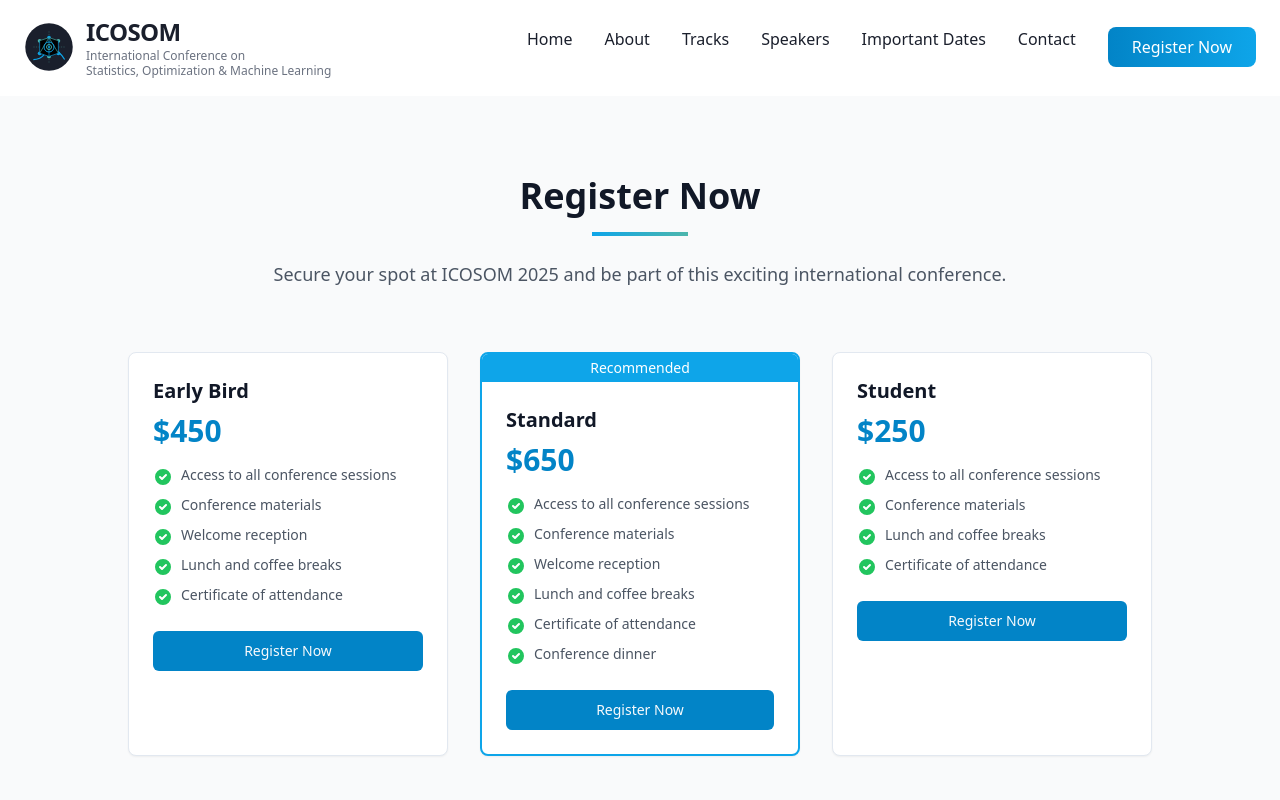
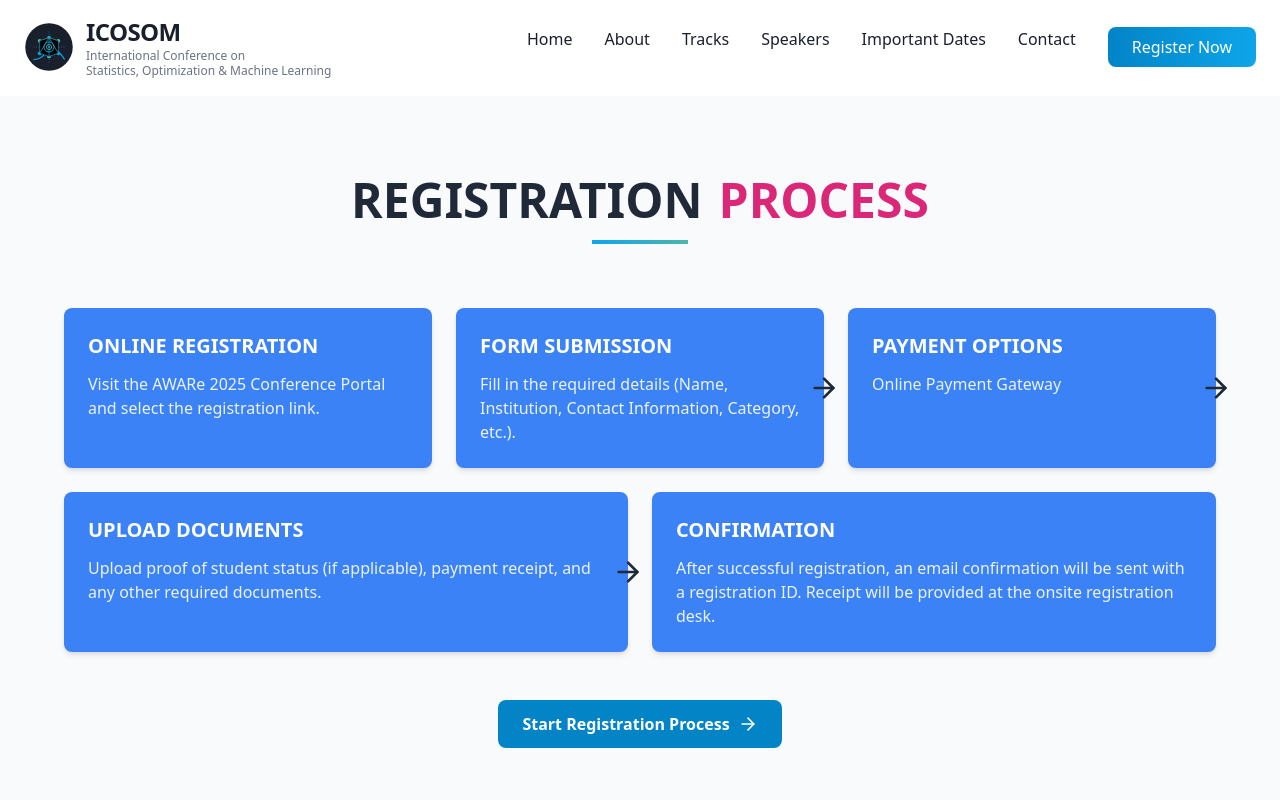
Before and after one commit to Maverick-08/icosom, a React (Vite) app: page /register in a window 1280 px wide. Shown: the top 800 px of the page. Built offline with nearby package versions, Linux system fonts and the light colour scheme.

Commit message:
Remove registration prices section
Remove the prices card section from the RegisterSection component.

```diff
--- a/src/components/RegisterSection.tsx
+++ b/src/components/RegisterSection.tsx
@@ -1,45 +1,40 @@
 
 import React from 'react';
-import { Button } from '@/components/ui/button';
-import { Card, CardContent } from '@/components/ui/card';
+import { ArrowRight } from 'lucide-react';
 
 const RegisterSection = () => {
-  const registrationOptions = [
+  const registrationSteps = [
     {
-      type: "Early Bird",
-      price: "$450",
-      benefits: [
-        "Access to all conference sessions",
-        "Conference materials",
-        "Welcome reception",
-        "Lunch and coffee breaks",
-        "Certificate of attendance"
-      ],
-      recommended: false
+      title: "ONLINE REGISTRATION",
+      description: "Visit the AWARe 2025 Conference Portal and select the registration link.",
+      icon: null,
+      color: "bg-blue-500",
     },
     {
-      type: "Standard",
-      price: "$650",
-      benefits: [
-        "Access to all conference sessions",
-        "Conference materials",
-        "Welcome reception",
-        "Lunch and coffee breaks",
-        "Certificate of attendance",
-        "Conference dinner"
-      ],
-      recommended: true
+      title: "FORM SUBMISSION",
+      description: "Fill in the required details (Name, Institution, Contact Information, Category, etc.).",
+      icon: <ArrowRight className="w-8 h-8 text-gray-800" />,
+      color: "bg-blue-500",
     },
     {
-      type: "Student",
-      price: "$250",
-      benefits: [
-        "Access to all conference sessions",
-        "Conference materials",
-        "Lunch and coffee breaks",
-        "Certificate of attendance"
-      ],
-      recommended: false
+      title: "PAYMENT OPTIONS",
+      description: "Online Payment Gateway",
+      icon: <ArrowRight className="w-8 h-8 text-gray-800" />,
+      color: "bg-blue-500",
+    },
+    {
+      title: "UPLOAD DOCUMENTS",
+      description: "Upload proof of student status (if applicable), payment receipt, and any other required documents.",
+      icon: <ArrowRight className="w-8 h-8 text-gray-800" />,
+      color: "bg-blue-500",
+      fullWidth: true,
+    },
+    {
+      title: "CONFIRMATION",
+      description: "After successful registration, an email confirmation will be sent with a registration ID. Receipt will be provided at the onsite registration desk.",
+      icon: null,
+      color: "bg-blue-500",
+      fullWidth: true,
     }
   ];
 
@@ -47,50 +42,55 @@ const RegisterSection = () => {
     <section id="register" className="py-20 bg-gray-50">
       <div className="container mx-auto px-4 md:px-6">
         <div className="text-center mb-16">
-          <h2 className="text-3xl md:text-4xl font-bold text-gray-900 mb-4">Register Now</h2>
+          <h2 className="text-5xl font-bold mb-4">
+            <span className="text-gray-800">REGISTRATION</span>
+            <span className="text-pink-600 ml-4">PROCESS</span>
+          </h2>
           <div className="w-24 h-1 bg-gradient-to-r from-icosom-500 to-icosom-teal mx-auto mb-6"></div>
-          <p className="text-lg text-gray-600 max-w-3xl mx-auto">
-            Secure your spot at ICOSOM 2025 and be part of this exciting international conference.
-          </p>
         </div>
 
-        <div className="grid grid-cols-1 md:grid-cols-3 gap-8 max-w-5xl mx-auto">
-          {registrationOptions.map((option, index) => (
-            <Card
-              key={index}
-              className={`overflow-hidden ${
-                option.recommended ? 'border-2 border-icosom-500 relative' : ''
-              }`}
-            >
-              {option.recommended && (
-                <div className="bg-icosom-500 text-white text-center py-1 text-sm font-medium">
-                  Recommended
+        <div className="grid grid-cols-1 md:grid-cols-3 gap-6 max-w-6xl mx-auto mb-6">
+          {registrationSteps.slice(0, 3).map((step, index) => (
+            <div key={index} className="relative flex">
+              <div className={`${step.color} text-white p-6 rounded-lg shadow-md w-full`}>
+                <h3 className="text-xl font-bold mb-3">{step.title}</h3>
+                <p className="text-white/90">{step.description}</p>
+              </div>
+              {step.icon && (
+                <div className="absolute -right-4 top-1/2 transform -translate-y-1/2 z-10">
+                  {step.icon}
                 </div>
               )}
-              <CardContent className="p-6">
-                <h3 className="text-xl font-bold text-gray-900 mb-2">{option.type}</h3>
-                <p className="text-3xl font-bold text-icosom-600 mb-4">{option.price}</p>
-                <ul className="space-y-2 mb-6">
-                  {option.benefits.map((benefit, i) => (
-                    <li key={i} className="flex items-start">
-                      <svg
-                        xmlns="http://www.w3.org/2000/svg"
-                        className="h-5 w-5 text-green-500 mr-2 mt-0.5"
-                        viewBox="0 0 20 20"
-                        fill="currentColor"
-                      >
-                        <path fillRule="evenodd" d="M10 18a8 8 0 100-16 8 8 0 000 16zm3.707-9.293a1 1 0 00-1.414-1.414L9 10.586 7.707 9.293a1 1 0 00-1.414 1.414l2 2a1 1 0 001.414 0l4-4z" clipRule="evenodd" />
-                      </svg>
-                      <span className="text-gray-600 text-sm">{benefit}</span>
-                    </li>
-                  ))}
-                </ul>
-                <Button className="w-full bg-icosom-600 hover:bg-icosom-700">
-                  Register Now
-                </Button>
-              </CardContent>
-            </Card>
+            </div>
           ))}
+        </div>
+
+        <div className="grid grid-cols-1 md:grid-cols-2 gap-6 max-w-6xl mx-auto">
+          {registrationSteps.slice(3).map((step, index) => (
+            <div key={index} className="relative flex">
+              <div className={`${step.color} text-white p-6 rounded-lg shadow-md w-full`}>
+                <h3 className="text-xl font-bold mb-3">{step.title}</h3>
+                <p className="text-white/90">{step.description}</p>
+              </div>
+              {step.icon && (
+                <div className="absolute -right-4 top-1/2 transform -translate-y-1/2 z-10">
+                  {step.icon}
+                </div>
+              )}
+            </div>
+          ))}
+        </div>
+
+        <div className="mt-12 text-center">
+          <a
+            href="https://icosom2025.com/register"
+            target="_blank"
+            rel="noopener noreferrer"
+            className="inline-flex items-center px-6 py-3 bg-icosom-600 text-white font-semibold rounded-lg hover:bg-icosom-700 transition-all duration-300"
+          >
+            Start Registration Process
+            <ArrowRight className="w-5 h-5 ml-2" />
+          </a>
         </div>
       </div>
     </section>
```
